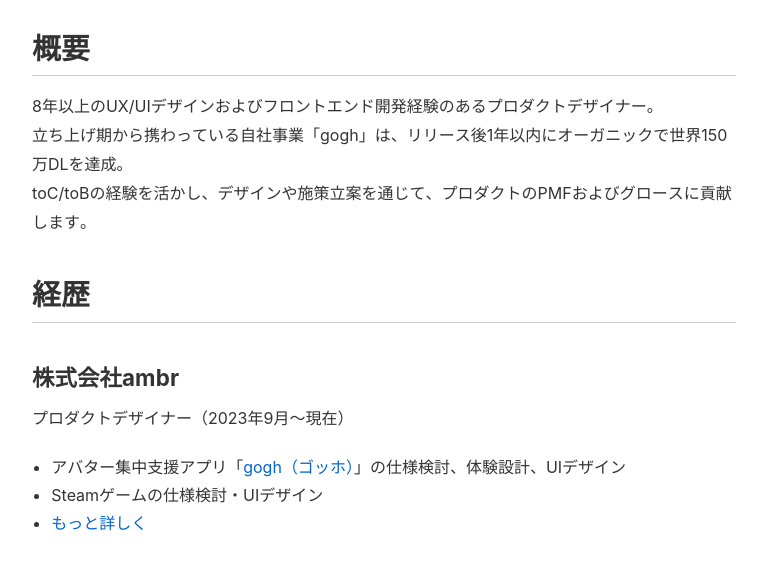
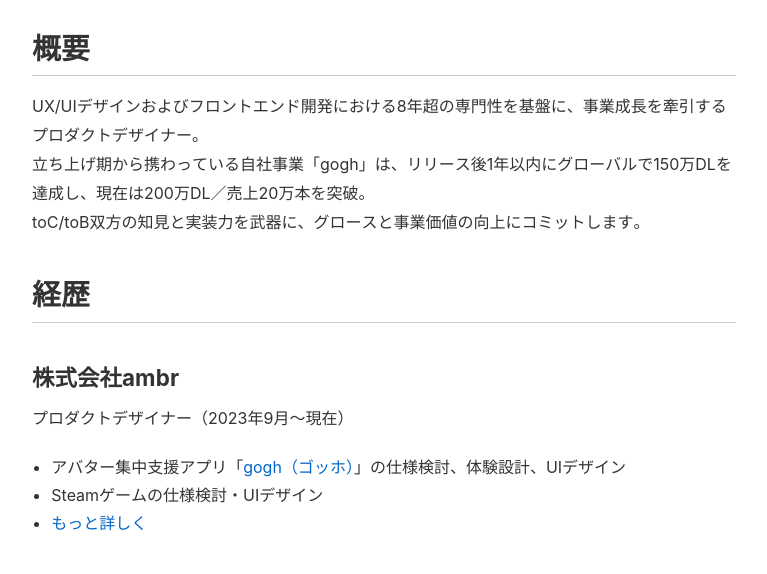
Before and after one commit to akinening/log, an Astro site: page / in a window 1280 px wide. Shown: the part 156-730 px from the top of the page, without its empty margins (256-1023 px from the left). Built offline with nearby package versions, Linux system fonts and the light colour scheme; Astro itself is replaced by a stand-in of ours.

Commit message:
Update overview text and page meta descriptions

```diff
--- a/src/pages/index.astro
+++ b/src/pages/index.astro
@@ -1,7 +1,7 @@
 ---
 const pageTitle = "Akinori OZAWA | デジタルプロダクトデザイナー";
 const pageDescription =
-  "Akinori OZAWAの履歴書。8年以上のUX/UIデザインおよびフロントエンド開発経験を持つプロダクトデザイナーの経歴、実績、登壇履歴をご紹介します。";
+  "UX/UIデザインおよびフロントエンド開発における8年超の専門性を基盤に、事業成長を牽引するプロダクトデザイナー。自社事業「gogh」はグローバル200万DL／売上20万本を突破。";
 ---
 <!DOCTYPE html>
 <html lang="ja">
@@ -17,7 +17,7 @@ const pageDescription =
     <meta property="og:title" content={pageTitle} />
     <meta
       property="og:description"
-      content="Akinori OZAWAは、8年以上のUX/UIデザインおよびフロントエンド開発経験を持つプロダクトデザイナー。"
+      content="UX/UIデザインおよびフロントエンド開発における8年超の専門性を基盤に、事業成長を牽引するプロダクトデザイナー。"
     />
     <meta property="og:type" content="website" />
     <meta property="og:url" content="https://akinen.com/" />
@@ -33,9 +33,9 @@ const pageDescription =
       <section class="overview">
         <h2>概要</h2>
         <p>
-          8年以上のUX/UIデザインおよびフロントエンド開発経験のあるプロダクトデザイナー。<br />
-          立ち上げ期から携わっている自社事業「gogh」は、リリース後1年以内にオーガニックで世界150万DLを達成。<br />
-          toC/toBの経験を活かし、デザインや施策立案を通じて、プロダクトのPMFおよびグロースに貢献します。
+          UX/UIデザインおよびフロントエンド開発における8年超の専門性を基盤に、事業成長を牽引するプロダクトデザイナー。<br />
+          立ち上げ期から携わっている自社事業「gogh」は、リリース後1年以内にグローバルで150万DLを達成し、現在は200万DL／売上20万本を突破。<br />
+          toC/toB双方の知見と実装力を武器に、グロースと事業価値の向上にコミットします。
         </p>
       </section>
       <section class="experience">
```
